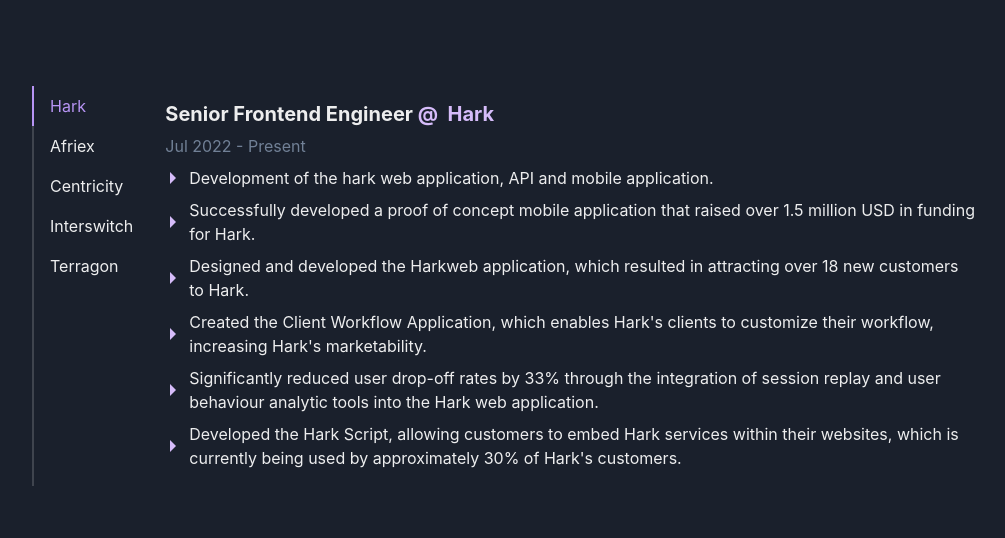
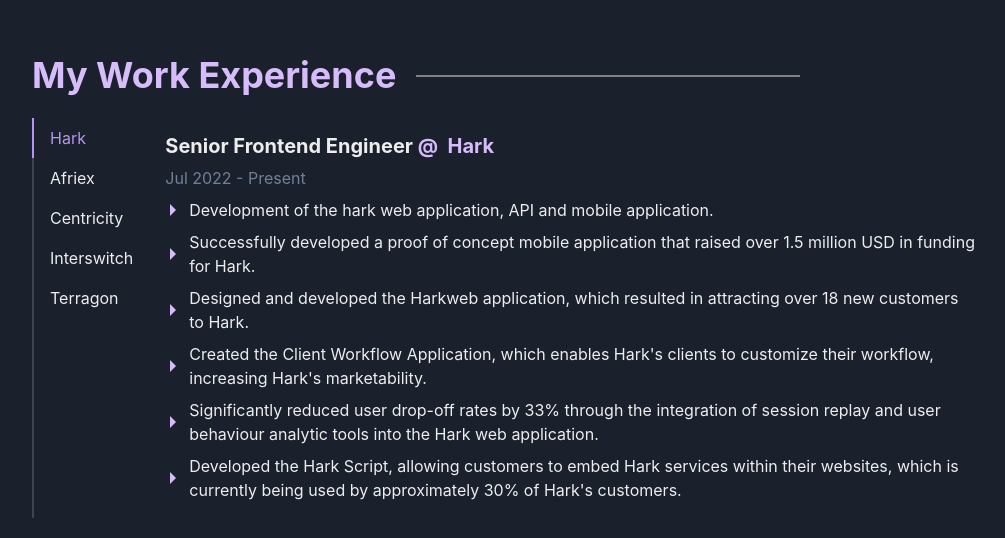
Before and after one commit to GraceFrank/portfolio, a React (Create React App) app: page / in a window 1280 px wide. Shown: the part 1714-2252 px from the top of the page, without its empty margins (128-1133 px from the left). Built offline with nearby package versions, Linux system fonts and the light colour scheme.

Commit message:
added title for work experience section

```diff
--- a/src/Components/Experience/Experience.tsx
+++ b/src/Components/Experience/Experience.tsx
@@ -10,6 +10,7 @@
   Heading,
   HStack,
   Icon,
+  Box,
 } from "@chakra-ui/react";
 import { GoTriangleRight } from "react-icons/go";
 
@@ -82,6 +83,12 @@
 
   return (
     <Stack id="experience" gap={5} py={20} height={"100vh"} justify={"center"}>
+      <HStack gap={5}>
+        <Heading as="h2" color={purple}>
+          My Work Experience{" "}
+        </Heading>{" "}
+        <Box border="1px solid gray" width={"40%"} />
+      </HStack>
       <Tabs orientation="vertical" colorScheme="purple">
         <TabList>
           {companies.map((company) => (
```
